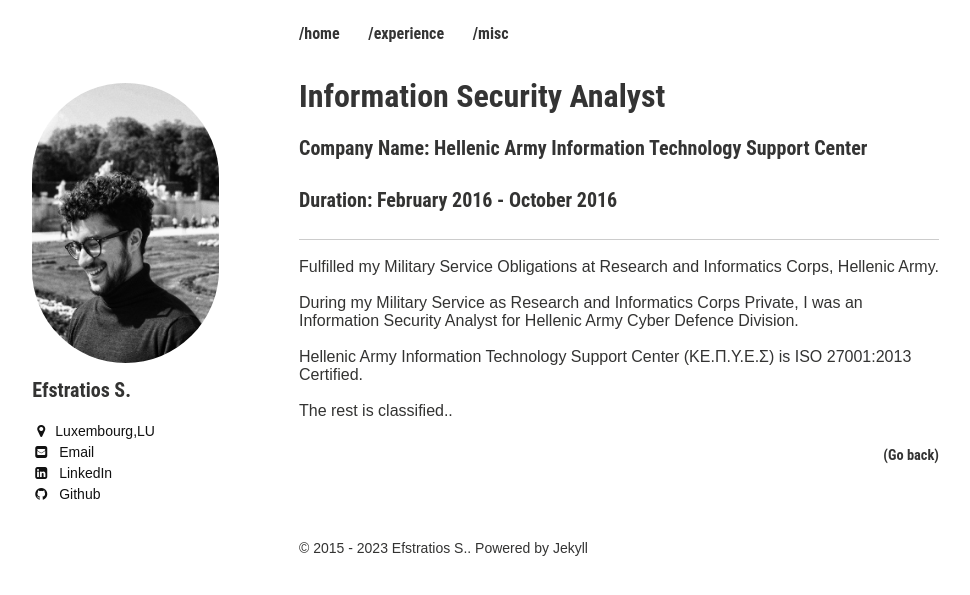
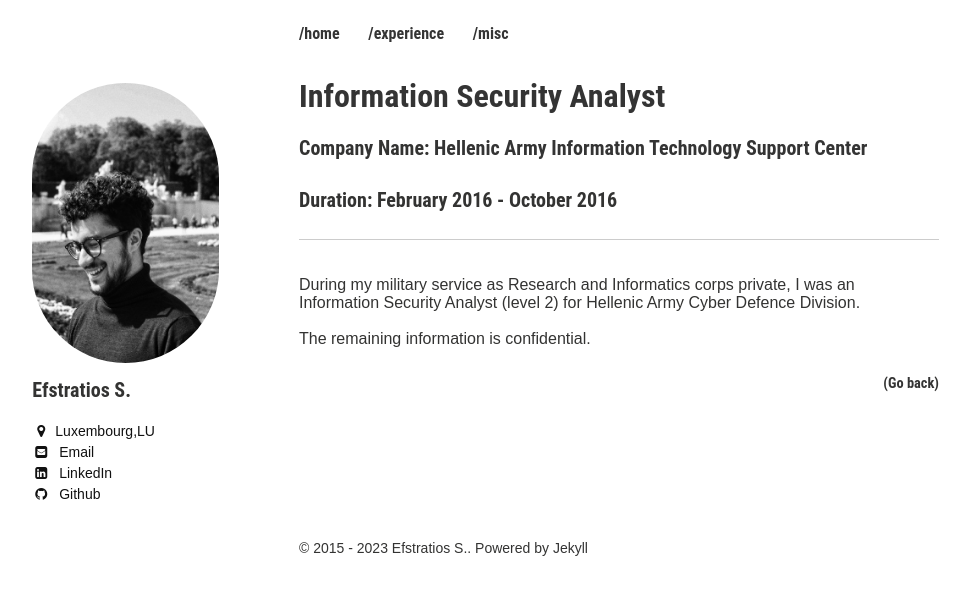
Before and after one commit to efstratios/efstratios.github.io, a Jekyll site: the page built from _posts/2016-01-18-greek_army.md, in a window 1280 px wide. Shown: the top 595 px of the page, without its empty margins (21-991 px from the left). Built offline with Jekyll 4.4.1, drawn with Linux system fonts in a browser that asks for light colours.

Commit message:
text enhancement & correction

```diff
--- a/_posts/2016-01-18-greek_army.md
+++ b/_posts/2016-01-18-greek_army.md
@@ -13,13 +13,9 @@
 ### Duration: February 2016 - October 2016
 
 ---
-Fulfilled my Military Service Obligations at Research and Informatics Corps, Hellenic Army.
 
 <br/>
-During my Military Service as Research and Informatics Corps Private, I was an Information Security Analyst for Hellenic Army Cyber Defence Division.
+During my military service as Research and Informatics corps private, I was an Information Security Analyst (level 2) for Hellenic Army Cyber Defence Division.
 
 <br/>
-Hellenic Army Information Technology Support Center (ΚΕ.Π.Υ.Ε.Σ) is ISO 27001:2013 Certified.
-
-<br/>
-The rest is classified..
+The remaining information is confidential.
```
Also changed, not shown: other parts of _posts/2016-01-18-greek_army.md (+1 -1 lines).
